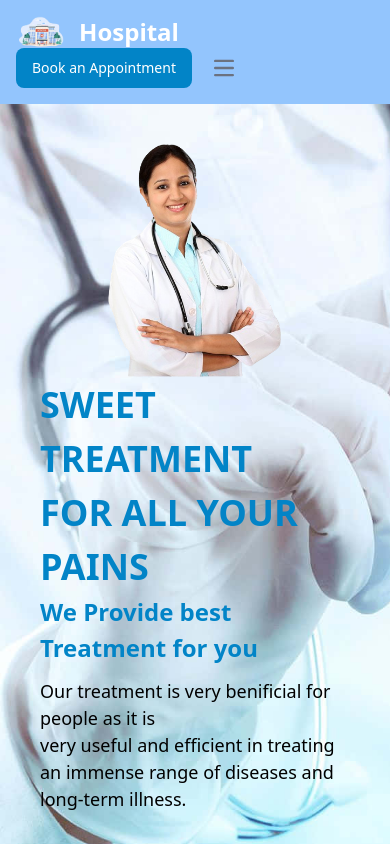
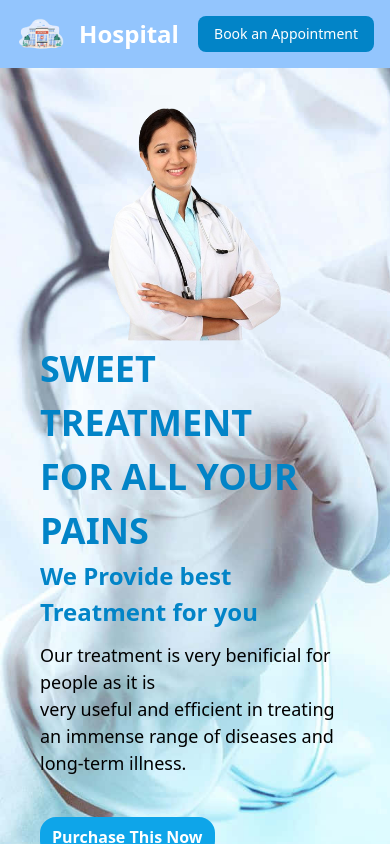
Before and after one commit to sasisingh/hospital, a React (Create React App) app: page / in a window 390 px wide. Shown: the top 844 px of the page. Built offline with nearby package versions, Linux system fonts and the light colour scheme.

Commit message:
updated code

```diff
--- a/package.json
+++ b/package.json
@@ -6,8 +6,10 @@
     "@testing-library/jest-dom": "^5.17.0",
     "@testing-library/react": "^13.4.0",
     "@testing-library/user-event": "^13.5.0",
+    "aos": "^2.3.4",
     "react": "^18.2.0",
     "react-dom": "^18.2.0",
+    "react-icons": "^4.12.0",
     "react-modal": "^3.16.1",
     "react-router-dom": "^6.21.1",
     "react-scripts": "5.0.1",
--- a/src/App.js
+++ b/src/App.js
@@ -1,4 +1,4 @@
-import React from 'react'
+import React,{useEffect} from 'react'
 import Navbar from './components/Navbar'
 import { treatments } from "./data"
 import Main from './pages/Main'
@@ -7,8 +7,12 @@ import Footer from './pages/Footer.jsx'
 import AboutUs from './pages/AboutUs.jsx'
 import ContactUs from './pages/ContactUs.jsx'
 import { Route, Routes } from 'react-router-dom'
-
+import Aos from "aos"
+import "aos/dist/aos.css"
 const App = () => {
+  useEffect(()=>{
+    Aos.init()
+  },[])
   return (
     <div>
       <Navbar />
@@ -19,6 +23,7 @@ const App = () => {
         <Route path="/contact-us" element={<ContactUs />} />
       </Routes>
       <Footer />
+
     </div>
   )
 }
--- a/src/components/Navbar.jsx
+++ b/src/components/Navbar.jsx
@@ -34,12 +34,6 @@ const Navbar = () => {
           </Link>
           <div class="flex md:order-2 space-x-3 md:space-x-0 rtl:space-x-reverse">
             <button type="button" class="text-white bg-sky-600 hover:bg-blue-800   font-medium rounded-lg text-sm px-4 py-2 text-center dark:bg-blue-400 dark:hover:bg-blue-500 dark:focus:ring-blue-800" onClick={openModal} >Book an Appointment</button>
-            <button data-collapse-toggle="navbar-cta" type="button" class="inline-flex items-center p-2 w-10 h-10 justify-center text-sm text-gray-500 rounded-lg md:hidden hover:bg-gray-100 focus:outline-none focus:ring-2 focus:ring-gray-200 dark:text-gray-400 dark:hover:bg-gray-700 dark:focus:ring-gray-600" aria-controls="navbar-cta" aria-expanded="false">
-              <span class="sr-only">Open main menu</span>
-              <svg class="w-5 h-5" aria-hidden="true" xmlns="http://www.w3.org/2000/svg" fill="none" viewBox="0 0 17 14">
-                <path stroke="currentColor" stroke-linecap="round" stroke-linejoin="round" stroke-width="2" d="M1 1h15M1 7h15M1 13h15" />
-              </svg>
-            </button>
           </div>
           <div class="items-center justify-between hidden w-full md:flex md:w-auto md:order-1" id="navbar-cta">
             <ul class="flex flex-col text-white font-medium p-4 md:p-0 mt-4 border border-gray-100  md:space-x-8 rtl:space-x-reverse md:flex-row md:mt-0 md:border-0  dark:bg-gray-800 md:dark:bg-gray-900 dark:border-gray-700">
--- a/src/components/TreatmentCard.jsx
+++ b/src/components/TreatmentCard.jsx
@@ -2,7 +2,7 @@ import React from 'react'
 
 const TreatmentCard = ({ item }) => {
     return (
-        <div className='border h-52 rounded bg-white p-5 shadow-lg hover:shadow-black transition-all duration-500 my-5 mx-5'>
+        <div data-aos="zoom-out" className='border h-52 rounded bg-white p-5 shadow-lg hover:shadow-black transition-all duration-500 my-5 mx-5'>
             <p className='text-center font-bold text-lg'>{item.title}</p>
             <p className='text-clip mt-2'>{item.description}</p>
 
--- a/src/pages/AppFormDr.jsx
+++ b/src/pages/AppFormDr.jsx
@@ -4,13 +4,13 @@ import dr5 from "../assets/dr5.png"
  import Appointment from "../assets/appointment.avif"
 const AppFormDr = () => {
   return (
-    <div className=' bg-gray-200 bg-cover' style={{backgroundImage: `url(${Appointment})`}}>
+    <div  className=' bg-gray-200 bg-cover' style={{backgroundImage: `url(${Appointment})`}}>
       <div className='grid sm:grid-cols-1  md:grid-cols-1 lg:grid-cols-2 xl:grid-cols-2 sm:mx-[100px] md:mx-[180px] '>
-        <div className='p-6'>
+        <div data-aos="fade-right" className='p-6'>
           <AppointmentForm />
         </div>
 
-        <div className='sm:mx-20 md:mx-0 xl:m-0 '>
+        <div data-aos="fade-left" className='sm:mx-20 md:mx-0 xl:m-0 '>
         <img src={dr5} alt="DrImage" className='h-[500px]' />
         </div>
       </div>
--- a/src/pages/Appointment.jsx
+++ b/src/pages/Appointment.jsx
@@ -4,7 +4,7 @@ import AppointmentForm from '../components/AppointmentForm'
 const Appointment = ({ closeModal }) => {
   return (
     <div>
-      <button className='absolute left-[410px] top-[40px] border-gray-400' onClick={closeModal}
+      <button className='absolute lg:left-[410px] sm:left-[30px] top-[40px] border-gray-400' onClick={closeModal}
       >X</button>
       <AppointmentForm />
     </div>
--- a/src/pages/ContactUs.jsx
+++ b/src/pages/ContactUs.jsx
@@ -9,10 +9,10 @@ const ContactUs = () => {
             src="https://www.google.com/maps/embed?pb=!1m18!1m12!1m3!1d28005.338472228173!2d77.04404133979283!3d28.669678595677546!2m3!1f0!2f0!3f0!3m2!1i1024!2i768!4f13.1!3m3!1m2!1s0x390d0438728d3fc9%3A0x64e1eebb4ec4e142!2z4KSo4KS-4KSC4KSX4KSy4KWL4KSILCDgpKbgpL_gpLLgpY3gpLLgpYA!5e0!3m2!1shi!2sin!4v1703163830917!5m2!1shi!2sin" width="1530" title='Hospital Location' height="450" style={{ "border": "0;" }} allowfullscreen="" loading="lazy" referrerpolicy="no-referrer-when-downgrade"></iframe>
         </div>
 
-        <div className='flex md:max-w-[1080px] border rounded-sm border-gray-400 bg-white shadow-md shadow-slate-400  relative top-[-15px] mx-auto md:mx-32'>
+        <div className='flex md:max-w-[1080px] border rounded-sm border-gray-400 bg-white shadow-md shadow-slate-400  relative top-[-15px] lg:mx-auto md:mx-32'>
           <div className='w-3/4 mx-auto'>
 
-            <form class=" p-4 mx-auto md:mx-auto">
+            <form class=" p-4 lg:mx-auto md:mx-auto">
 
               <div class="grid md:grid-cols-2 md:gap-6">
                 <div class="relative z-0 w-full mb-5 group">
--- a/src/pages/Main.jsx
+++ b/src/pages/Main.jsx
@@ -1,4 +1,4 @@
-import React from 'react'
+import React,{useEffect} from 'react'
 import Treatment from './Treatment'
 import { treatments } from '../data'
 import AppFormDr from './AppFormDr'
@@ -6,23 +6,25 @@ import Team from './Team'
 import dr2 from "../assets/dr2.png"
 import main from "../assets/main.jpg"
 
+
 const Main = () => {
+
   return (
     <div>
       <div>
        <div style={{backgroundImage: `url(${main})`}} className='bg-cover'>
        <div className='grid sm:grid-cols-1 pt-10 sm:mx-20 md:grid-cols-2 md:mx-5 lg:grid-cols-2 mx-10'
          >
-          <div className='relative mx-auto'>
+          <div data-aos="zoom-in" className='relative mx-auto'>
             <img src={dr2} alt="section2" />
           </div>
           <div>
-            <h1 className='text-4xl font-bold text-sky-600 leading-normal'>SWEET TREATMENT<br /> FOR ALL YOUR PAINS</h1>
-            <h3 className='text-2xl font-bold text-sky-600 leading-normal'>We Provide best Treatment for you</h3>
-            <p className='text-lg text mt-3 leading-normal'>Our treatment is very benificial for people as it is<br />
+            <h1 data-aos="fade-down" className='text-4xl font-bold text-sky-600 leading-normal'>SWEET TREATMENT<br /> FOR ALL YOUR PAINS</h1>
+            <h3 data-aos="fade-down" className='text-2xl font-bold text-sky-600 leading-normal'>We Provide best Treatment for you</h3>
+            <p data-aos="fade-down" className='text-lg text mt-3 leading-normal'>Our treatment is very benificial for people as it is<br />
               very useful and efficient in treating an immense range of diseases and long-term illness.
             </p>
-            <button className='my-10 bg-sky-500 rounded-2xl px-3 py-1 text-white cursor-pointer hover:bg-sky-600'>Purchase This Now</button>
+            <button data-aos="fade-up" className='my-10 bg-sky-500 rounded-2xl px-3 py-2 font-bold text-white cursor-pointer hover:bg-sky-600'>Purchase This Now</button>
 
           </div>
         </div>
--- a/src/pages/Team.jsx
+++ b/src/pages/Team.jsx
@@ -12,22 +12,22 @@ const Team = () => {
       </div>
       <div className='grid sm:grid-cols-2 lg:grid-cols-4 lg:mx-[170px] md:mx-[120px] sm:mx-[0px]'>
 
-        <div className='border rounded shadow-lg shadow-slate-200 mx-5 my-10'>
+        <div data-aos="zoom-out" className='border rounded shadow-lg shadow-slate-200 mx-5 my-10'>
           <img src={dr1} alt='team' className='h-56  w-42 mx-auto' />
           <h1 className='text-center text-lg font-serif'>Reema Goyal</h1>
           <p className='text-center font-serif mb-1'>Specialist</p>
         </div>
-        <div className='border rounded shadow-lg shadow-slate-200 mx-5 my-10'>
+        <div data-aos="zoom-out" className='border rounded shadow-lg shadow-slate-200 mx-5 my-10'>
           <img src={dr2} alt='team' className='h-56 mt-2 w-42 mx-auto' />
           <h1 className='text-center text-lg font-serif'>Reema Goyal</h1>
           <p className='text-center font-serif mb-1'>Specialist</p>
         </div>
-        <div className='border rounded shadow-lg shadow-slate-200 mx-5 my-10'>
+        <div data-aos="zoom-out" className='border rounded shadow-lg shadow-slate-200 mx-5 my-10'>
           <img src={dr3} alt='team' className='h-56 mt-2 w-42 mx-auto' />
           <h1 className='text-center text-lg font-serif'>Reema Goyal</h1>
           <p className='text-center font-serif mb-1'>Specialist</p>
         </div>
-        <div className='border rounded shadow-lg shadow-slate-200 mx-5 my-10'>
+        <div data-aos="zoom-out" className='border rounded shadow-lg shadow-slate-200 mx-5 my-10'>
           <img src={dr4} alt='team' className='h-56 mt-2 w-42 mx-auto' />
           <h1 className='text-center text-lg font-serif'>Reema Goyal</h1>
           <p className='text-center font-serif mb-1'>Specialist</p>
```
Also changed, not shown: 1 other file (tests, documents, lock files or other folders).
